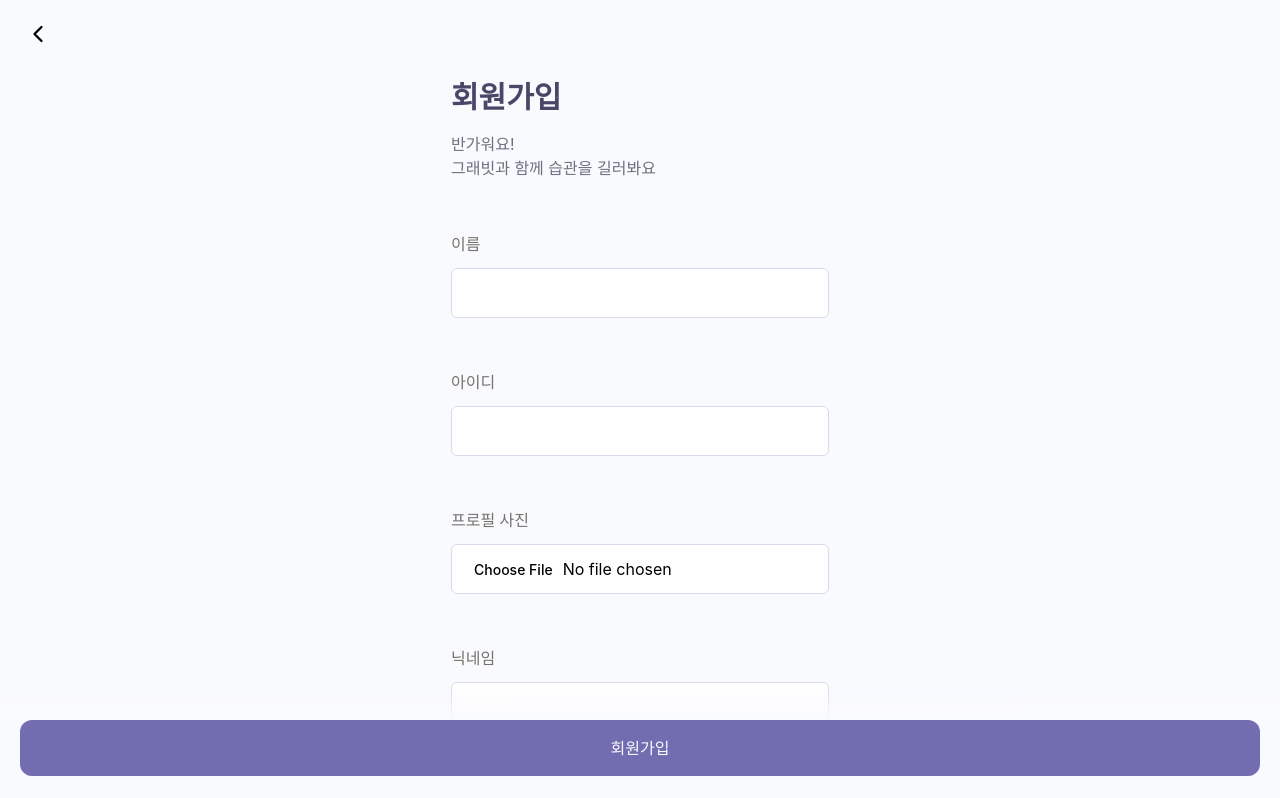
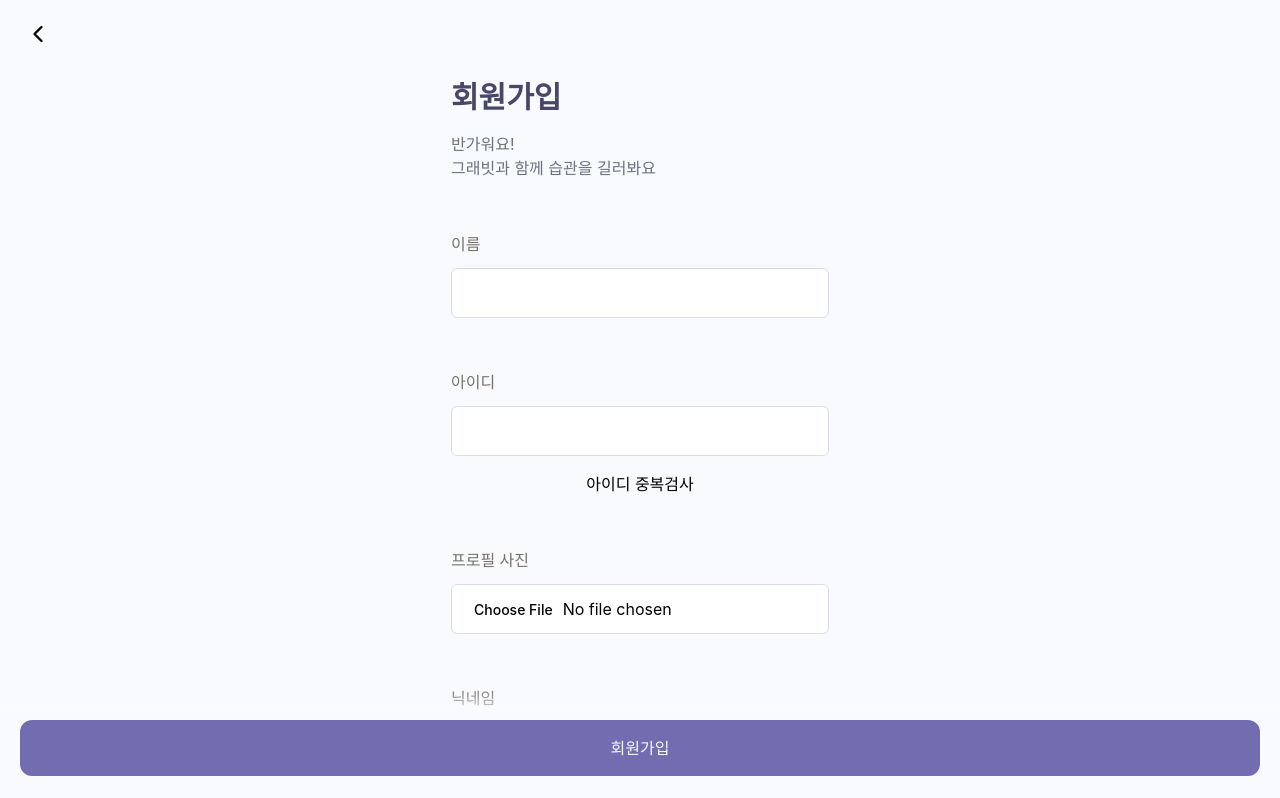
Before and after one commit to minsuje/grabit, a React (Vite) app in the folder client/: page /register/normal in a window 1280 px wide. Shown: the top 798 px of the page. Built offline with nearby package versions, Linux system fonts and the light colour scheme; no server answers; a web font is replaced by a local one.

Commit message:
fix register

```diff
--- a/client/src/page/home/Register.tsx
+++ b/client/src/page/home/Register.tsx
@@ -68,10 +68,13 @@ export default function Register() {
   const {
     register,
     handleSubmit,
+    watch,
     formState: { errors },
   } = useForm<RegisterForm>({ resolver: yupResolver(schema) });
   const navigate = useNavigate();
   const dispatch = useDispatch();
+
+  const userid = watch('userid'); // 아이디 필드를 실시간으로 관찰
 
   useEffect(() => {
     dispatch(setHeaderInfo({ title: '회원가입', backPath: '/' }));
@@ -128,33 +131,28 @@ export default function Register() {
         alert('회원가입 실패');
         console.error('회원가입 실패:', err);
       }
+    });
+  };
 
-      // axios({
-      //   method: 'put',
-      //   url: res.data,
-      //   data: profilePic,
-      //   headers: {
-      //     'Content-Type': profilePic?.type,
-      //   },
-      // }).then(() => {
-      //   try {
-      //     axios({
-      //       method: 'post',
-      //       url: '/register/normal',
-      //       data: {
-      //         name: form.name,
-      //         userid: form.userid,
-      //         nickname: form.nickname,
-      //         password: form.password,
-      //         profile_img: fileName,
-      //       },
-      //     });
-      //     navigate('/login');
-      //   } catch (err) {
-      //     console.error('회원가입 실패:', err);
-      //   }
-      // });
-    });
+  const duplicateCheck = async (e: React.MouseEvent<HTMLButtonElement>) => {
+    e.preventDefault(); // 버튼 클릭 시 폼 제출을 방지
+
+    console.log('input 값>>>>', userid);
+    await axios({
+      method: 'post',
+      url: '/checkid',
+      data: {
+        userid: userid, // 관찰하고 있는 아이디 값을 사용
+      },
+    })
+      .then((res) => {
+        console.log(res);
+        // 중복 검사 결과에 따른 추가 처리...
+      })
+      .catch((err) => {
+        console.error(err);
+        // 오류 처리...
+      });
   };
 
   return (
@@ -182,6 +180,7 @@ export default function Register() {
           </Label>
           <Input id="userid" {...register('userid')} />
           {errors.userid && <p className="text-xs text-red-500">{errors.userid.message}</p>}
+          <button onClick={duplicateCheck}>아이디 중복검사</button>
         </div>
         <div className="mt-10 flex w-full max-w-sm flex-col items-center gap-4">
           <Label className="flex w-full" htmlFor="profile_img">
```
Also changed, not shown: 1 other file (tests, documents, lock files or other folders).
